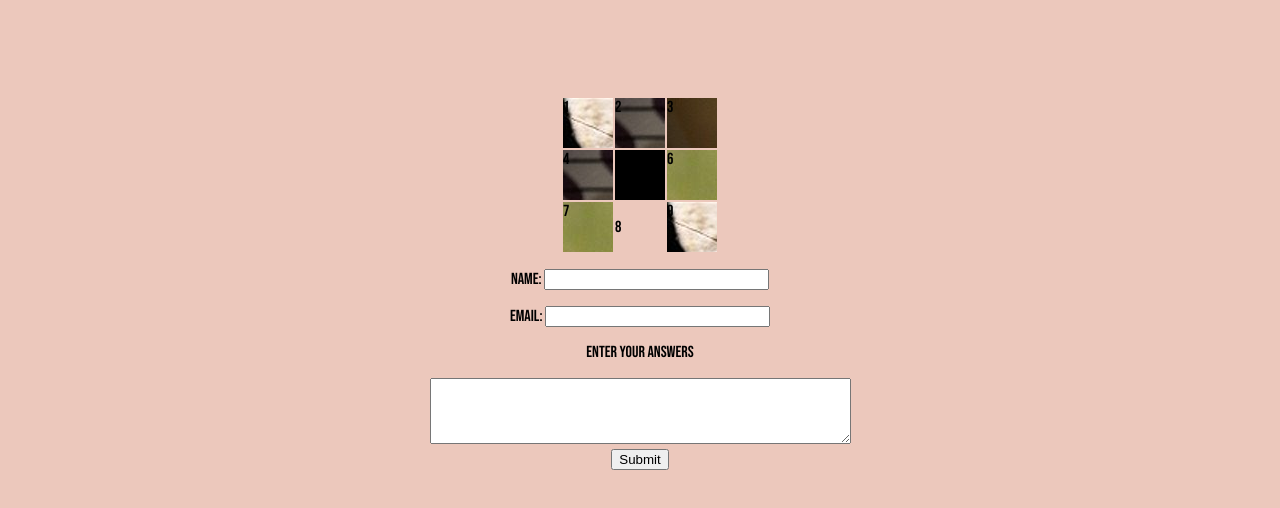
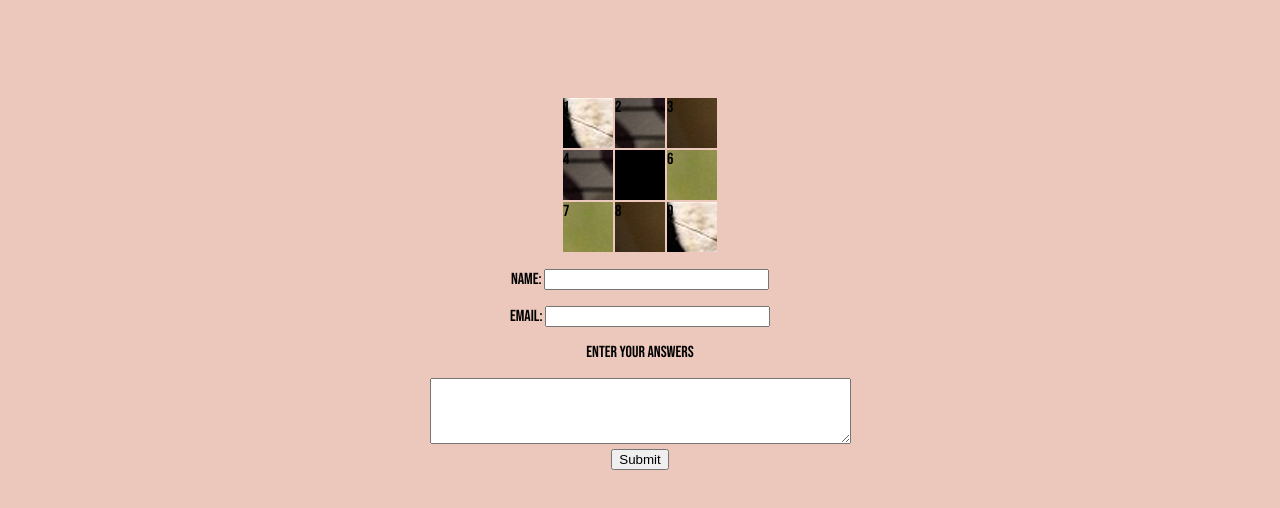
Before and after one commit to sabrinaacham/Game-, a plain HTML site: page index.html in a window 1280 px wide. Shown: the part 224-732 px from the top of the page. Drawn offline with Linux system fonts and the light colour scheme; files whose address does not match are found by name.

Commit message:
Update style.css

```diff
--- a/style.css
+++ b/style.css
@@ -101,7 +101,7 @@ margin-top: 100px;
 #figure7:hover{
          background-image: url("images/rottie2.jpg");
 }
-#figure8:{
+#figure8{
   width: 50px;
   height: 50px;
   background-image:url("image/rabbit3.jpg");
```
